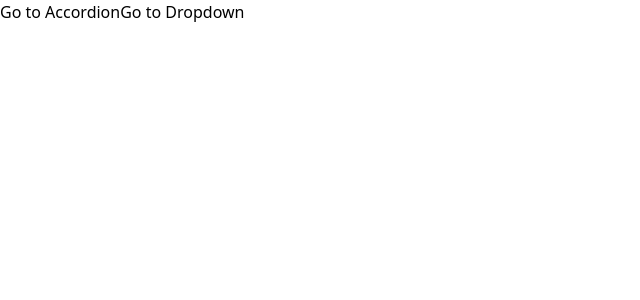
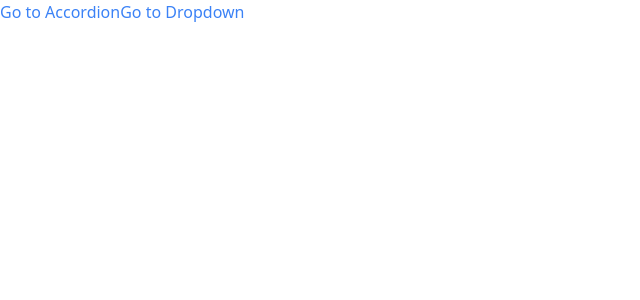
Before and after one commit to luisc8487/navigation-routing-system, a React (Create React App) app in the folder react-comp/: page / in a window 1280 px wide. Shown: the top 300 px of the page, without its empty margins (0-640 px from the left). Built offline with nearby package versions, Linux system fonts and the light colour scheme.

Commit message:
added styling to the links

```diff
--- a/react-comp/src/components/Link.jsx
+++ b/react-comp/src/components/Link.jsx
@@ -1,11 +1,14 @@
+import classNames from "classnames";
 import {useContext} from "react";
 import NavigationContext from "../context/navigation";
 
 function Link({to, children}) {
   const {navigate} = useContext(NavigationContext);
 
+  const classes = classNames("text-blue-500");
+
   const handlerClick = (event) => {
-    if(event.metaKey || event.ctrlKey){
+    if (event.metaKey || event.ctrlKey) {
       return;
     }
 
@@ -13,7 +16,11 @@ function Link({to, children}) {
     navigate(to);
   };
 
-  return <a href={to} onClick={handlerClick}>{children}</a>;
+  return (
+    <a className={classes} href={to} onClick={handlerClick}>
+      {children}
+    </a>
+  );
 }
 
 export default Link;
```
